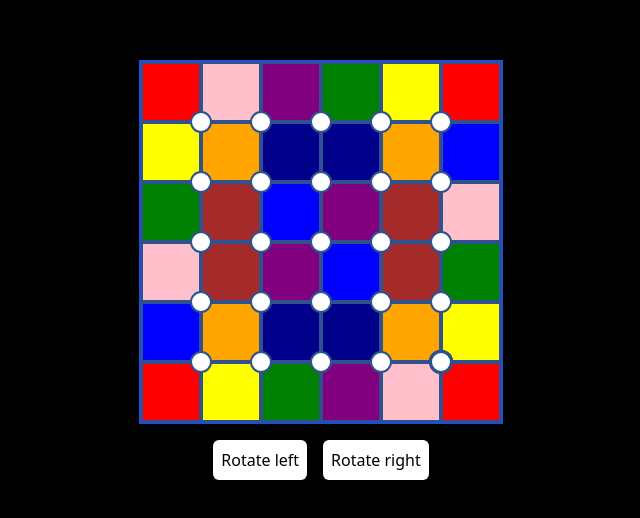
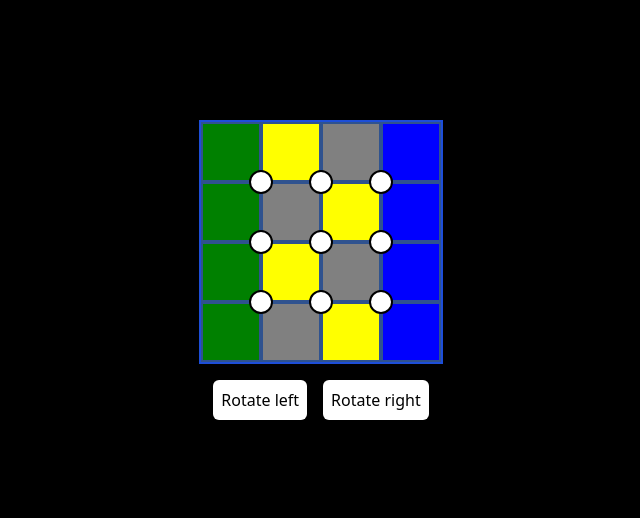
Before and after one commit to quinguyen-dev/2x2-madness-puzzle, a React (Vite) app: page / in a window 1280 px wide. Shown: the part 130-648 px from the top of the page, without its empty margins (319-959 px from the left). Built offline with nearby package versions, Linux system fonts and the light colour scheme.

Commit message:
[🎉] Node rendering and selection.

```diff
--- a/src/App.tsx
+++ b/src/App.tsx
@@ -1,14 +1,18 @@
-import Canvas from "./components/Canvas/Canvas";
+import { Canvas } from "./components";
 import Model from "./model/Model";
 
 export default function App() {
   const model = new Model();
 
+  function rotateRight() {}
+
   return (
     <main className="h-screen flex justify-center items-center flex-col bg-black">
       <Canvas model={model} />
       <div className="space-x-4 pt-4">
-        <button className="bg-white p-2 rounded-md">Rotate left</button>
+        <button className="bg-white p-2 rounded-md" onClick={rotateRight}>
+          Rotate left
+        </button>
         <button className="bg-white p-2 rounded-md">Rotate right</button>
       </div>
     </main>
--- a/src/components/Canvas/Canvas.tsx
+++ b/src/components/Canvas/Canvas.tsx
@@ -1,42 +1,48 @@
-import { useEffect, useReducer, useRef, useState } from "react";
+import { useEffect, useRef, useState } from "react";
 import Model from "../../model/Model";
 import redrawCanvas from "./mvc/boundary/Boundary";
 import processClick from "./mvc/controller/ProcessClick";
 
 export default function Canvas({ model }: { model: Model }) {
-  const size = model.board.size * 60;
+  const size = model.board.size;
 
   const [redraw, forceDraw] = useState(true);
-
-  const appRef = useRef<HTMLElement>(null);
   const canvasRef = useRef<HTMLCanvasElement>(null);
 
   useEffect(() => {
-    if (canvasRef.current !== null)
-      redrawCanvas(model, canvasRef.current, appRef.current);
+    if (canvasRef.current !== null) redrawCanvas(model, canvasRef.current);
   }, [model, redraw]);
 
-  // todo handle click needs to be for the circles only
-  const handleClick = (e: any) => {
-    if (canvasRef !== null && canvasRef.current !== null) {
-      const canvasRect = canvasRef.current.getBoundingClientRect();
-
-      let x = e.clientX - canvasRect.left;
-      let y = e.clientY - canvasRect.top;
-
-      processClick(model, canvasRef.current, x, y);
+  function nodeClicked(key: number) {
+    processClick(model, key);
     forceDraw(!redraw);
   }
-  };
 
   return (
+    <div className="flex justify-center items-center">
+      <div
+        className={`z-10 absolute flex flex-wrap`}
+        style={{ height: size * 60 - 96, width: size * 60 - 96 }}
+      >
+        {[...Array(Math.pow(size - 1, 2)).keys()].map((key) => (
+          <button
+            key={key}
+            className="bg-white rounded-xl h-6 w-6 border-2 border-black hover:bg-red-300 absolute"
+            style={{
+              left: (key % (size - 1)) * 60,
+              top: Math.floor(key / (size - 1)) * 60,
+            }}
+            onClick={() => nodeClicked(key)}
+          />
+        ))}
+      </div>
       <canvas
         className="border-blue-700 border-2 bg-white"
         tabIndex={1}
         ref={canvasRef}
-      width={size}
-      height={size}
-      onClick={handleClick}
+        width={size * 60}
+        height={size * 60}
       />
+    </div>
   );
 }
--- a/src/components/Canvas/mvc/boundary/Boundary.ts
+++ b/src/components/Canvas/mvc/boundary/Boundary.ts
@@ -1,10 +1,6 @@
-import Model from "../../../../model/Model";
+import Model, { Square } from "../../../../model/Model";
 
-export default function redrawCanvas(
-  model: Model,
-  canvas: HTMLCanvasElement,
-  appObj: any
-) {
+export default function redrawCanvas(model: Model, canvas: HTMLCanvasElement) {
   const ctx = canvas.getContext("2d") as CanvasRenderingContext2D;
 
   /* Clear canvas content */
@@ -20,18 +16,27 @@ export default function redrawCanvas(
     ctx.stroke();
   }
 
-  /* Draw circles */
-  for (let i = 1, n = model.board.size; i < n; i++) {
-    for (let j = 1; j < n; j++) {
-      /* Draw circles */
-      ctx.beginPath();
-      ctx.arc(60 * i, 60 * j, 10, 0, 2 * Math.PI, false);
-      ctx.fillStyle = "white";
-      ctx.fill();
+  /* Highlight selected pieces */
+  const { point, squares } = model.board;
 
-      /* Draw circle border */
-      ctx.lineWidth = 2;
-      ctx.stroke();
+  let selected: Square[] = [];
+  for (let square of squares) {
+    if (
+      point.y <= square.row &&
+      square.row < point.y + 2 &&
+      point.x <= square.column &&
+      square.column < point.x + 2
+    ) {
+      selected.push(square);
     }
+
+    if (selected.length === 4) break;
+  }
+
+  ctx.beginPath();
+  for (let square of selected) {
+    ctx.strokeStyle = "magenta";
+    ctx.rect(square.column * 60, square.row * 60, 60, 60);
+    ctx.stroke();
   }
 }
--- a/src/components/Canvas/mvc/controller/ProcessClick.ts
+++ b/src/components/Canvas/mvc/controller/ProcessClick.ts
@@ -1,11 +1,8 @@
 import Model from "../../../../model/Model";
-import redrawCanvas from "../boundary/Boundary";
 
-export default function processClick(
-  model: Model,
-  canvas: HTMLCanvasElement,
-  x: number,
-  y: number
-) {
-  console.log({ x: x, y: y });
+export default function processClick(model: Model, key: number) {
+  const { size, point } = model.board;
+
+  point.x = key % (size - 1);
+  point.y = Math.floor(key / (size - 1));
 }
--- a/src/components/Point/Point.tsx
+++ /dev/null
@@ -1,3 +0,0 @@
-export default function Point() {
-  return <div></div>;
-}
--- a/src/components/index.ts
+++ b/src/components/index.ts
@@ -1,2 +1 @@
 export { default as Canvas } from "./Canvas/Canvas";
-export { default as Point } from "./Point/Point";
--- a/src/model/Model.ts
+++ b/src/model/Model.ts
@@ -21,7 +21,7 @@ export class Board {
   constructor(config: Configuration) {
     this.squares = [];
     this.size = parseInt(config.numColumns);
-    this.point = new Point(0, 0);
+    this.point = new Point(-2, -2);
 
     for (let csq of config.baseSquares) {
       let sq = new Square(parseInt(csq.row), parseInt(csq.column), csq.color);
@@ -47,7 +47,7 @@ export default class Model {
 
   constructor() {
     this.configs = [config_4x4, config_5x5, config_6x6];
-    this.currentConfig = 2;
+    this.currentConfig = 0;
     this.board = new Board(this.configs[this.currentConfig]);
   }
 }
--- a/src/pages/Game/Game.tsx
+++ /dev/null
@@ -1,3 +0,0 @@
-export default function Game() {
-  return <div></div>;
-}
--- a/src/pages/Select/Select.tsx
+++ /dev/null
@@ -1,3 +0,0 @@
-export default function Select() {
-  return <div></div>;
-}
--- a/src/pages/index.ts
+++ /dev/null
@@ -1,2 +0,0 @@
-export { default as GameScreen } from "./Game/Game";
-export { default as SelectScreen } from "./Select/Select";
--- a/tsconfig.json
+++ b/tsconfig.json
@@ -20,6 +20,5 @@
     "noUnusedParameters": true,
     "noFallthroughCasesInSwitch": true
   },
-  "include": ["src"],
-  "references": [{ "path": "./tsconfig.node.json" }]
+  "include": ["src"]
 }
```
Also changed, not shown: 1 other file (tests, documents, lock files or other folders). Lines whose indentation alone changed are shown as unchanged.
